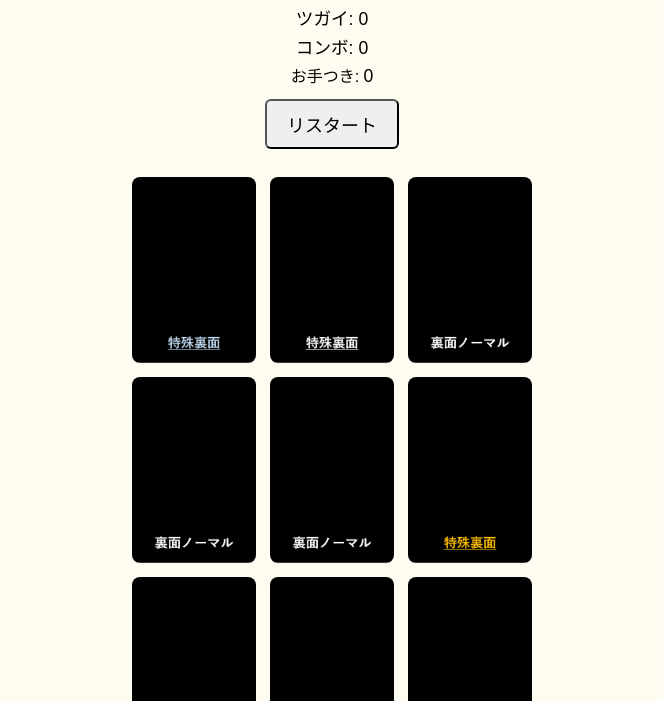
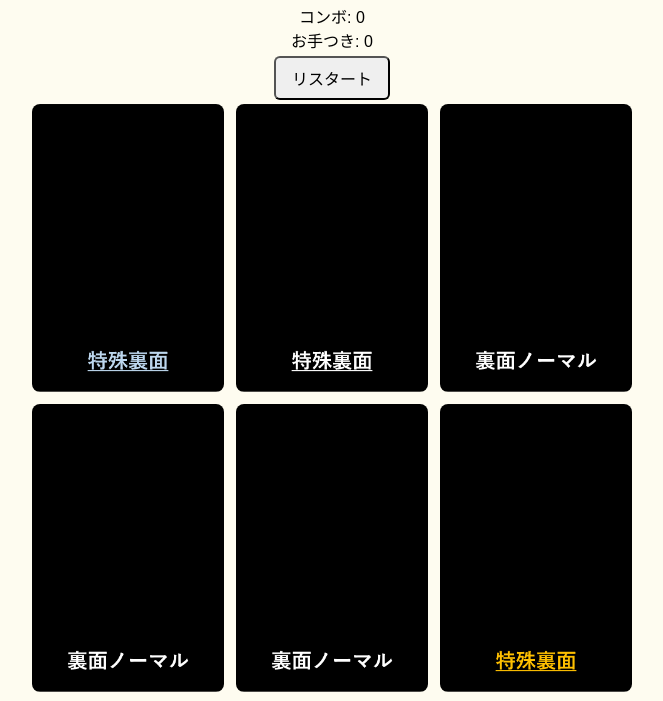
Before and after one commit to Killmist686/test, a plain HTML site: page index.html in a window 1280 px wide. Shown: the part 105-806 px from the top of the page, without its empty margins (308-971 px from the left). Drawn offline with Linux system fonts and the light colour scheme.

Commit message:
Add files via upload

```diff
--- a/style.css
+++ b/style.css
@@ -1,29 +1,46 @@
+html, body {
+  height: 100%;
+  margin: 0;
+  padding: 0;
+}
+
 body {
   font-family: sans-serif;
-  text-align: center;
-  margin: 0;
-  padding: 0;
+  display: flex;
+  flex-direction: column;
+  align-items: center;
+  justify-content: flex-start;
   background-color: #fefcf0;
 }
 
 h1 {
-  margin: 20px 0;
-  font-size: 1.8em;
+  margin: 12px 0;
+  font-size: 1.6em;
 }
 
-.board {
+.info {
+  text-align: center;
+  margin-bottom: 8px;
+}
+
+.info div {
+  margin: 2px 0;
+  font-size: 1em;
+}
+
+#board {
   display: grid;
   grid-template-columns: repeat(3, 1fr); /* 3列固定 */
-  justify-items: center;
-  gap: 12px; /* カード間のゆとり */
-  padding: 16px;
-  max-width: 360px; /* スマホ画面基準 */
-  margin: 0 auto;
+  gap: 8px;
+  width: 90vw; /* 画面幅の90% */
+  max-width: 360px;
+  flex-grow: 1; /* 余った縦スペースを盤面に割り当て */
+  margin-bottom: 8px;
 }
 
 .card {
-  width: 100%; /* 親の幅に合わせて拡大 */
-  aspect-ratio: 2/3; /* 高さを幅の1.5倍に固定 */
+  width: 100%;
+  aspect-ratio: 2/3; /* 高さを幅の1.5倍 */
   perspective: 600px;
   cursor: pointer;
 }
@@ -60,25 +77,22 @@ h1 {
 }
 
 button {
-  margin: 12px;
-  padding: 10px 20px;
-  font-size: 18px;
+  margin: 4px;
+  padding: 8px 16px;
+  font-size: 16px;
   border-radius: 6px;
 }
 
-#stageDisplay, #pairCount, #comboCount, #missCount {
-  font-size: 1.1em;
-  margin: 4px 0;
-}
-
-/* スマホ幅に応じてカード拡大 */
 @media (min-width: 400px) {
-  .board {
+  #board {
     max-width: 400px;
-    gap: 14px;
+    gap: 10px;
   }
 }
 
 @media (min-width: 600px) {
-  .board {
-    max
+  #board {
+    max-width: 600px;
+    gap: 12px;
+  }
+}
```
